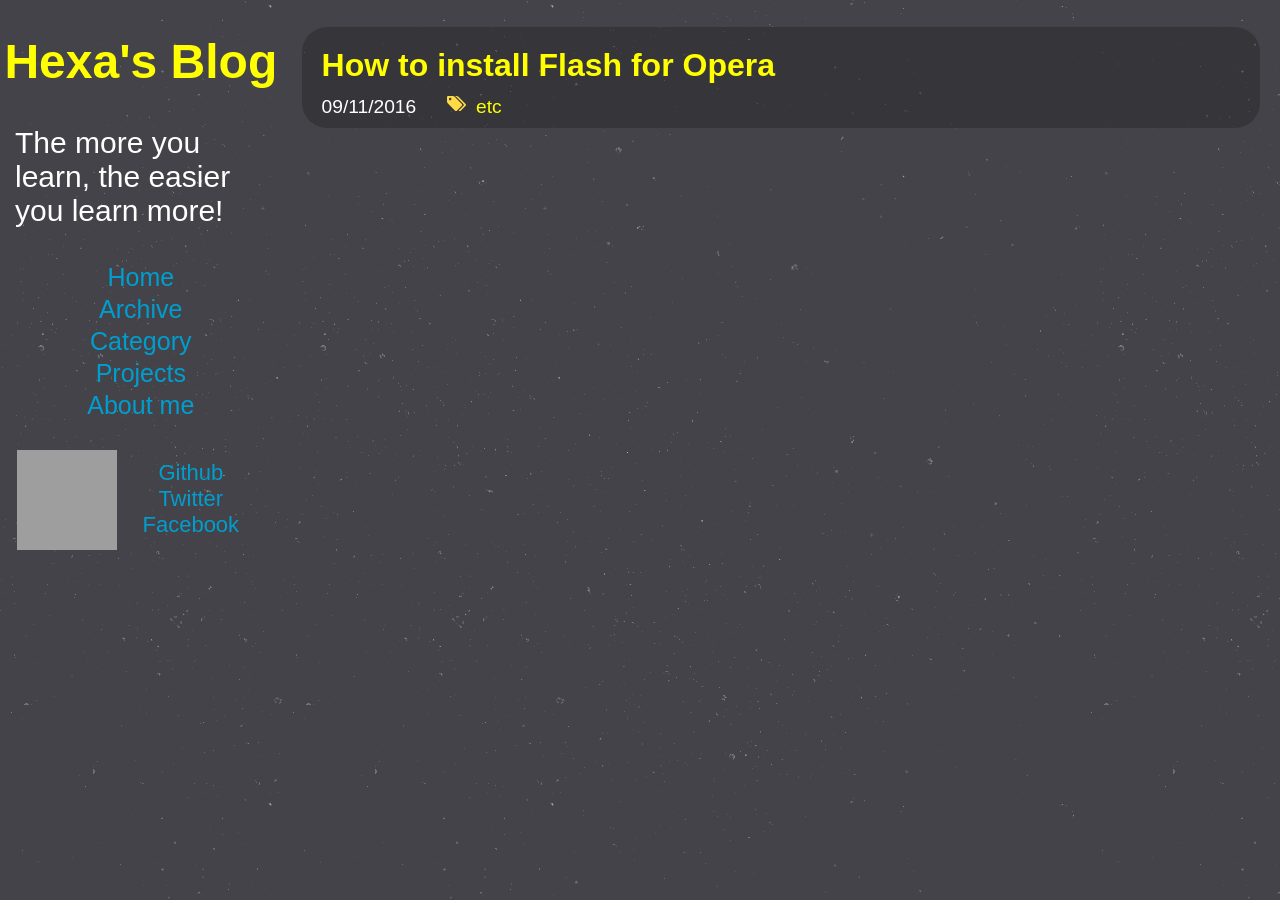
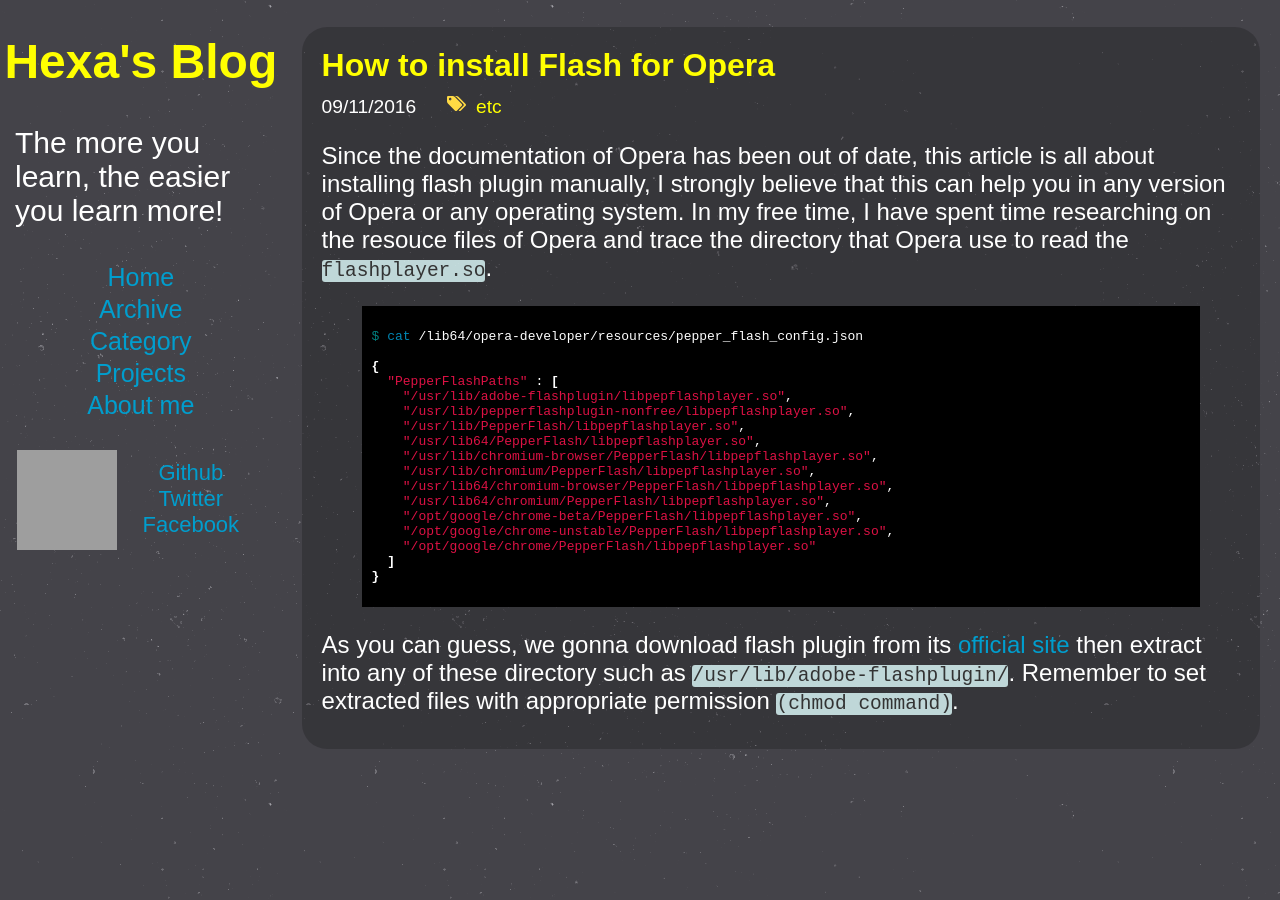
Before and after one commit to nguyenvinhlinh/nguyenvinhlinh.github.io, a Jekyll site: the page built from _posts/2016-11-09-How-to-install-flash-for-Opera.md, in a window 1280 px wide. Built offline with Jekyll 4.4.1, drawn with Linux system fonts in a browser that asks for light colours; comment, search, counter and statistics services are not loaded; grey boxes are pictures that could not be loaded.

Commit message:
Applyig disqus

```diff
--- a/_config.yml
+++ b/_config.yml
@@ -5,7 +5,7 @@
   line in _config.yml. It will appear in your document head meta (for
   Google search results) and in your feed.xml site description.
 baseurl: "" # the subpath of your site, e.g. /blog
-url: "" # the base hostname & protocol for your site, e.g. http://example.com
+url: "http://nguyenvinhlinh.github.io" # the base hostname & protocol for your site, e.g. http://example.com
 twitter_username: "https://twitter.com/LinhNguyenV"
 github_username:  "https://github.com/nguyenvinhlinh"
 facebook_username: "https://www.facebook.com/LinkBall"
--- a/_layouts/post.html
+++ b/_layouts/post.html
@@ -14,3 +14,22 @@
     {{page.content}}
   </div>
 </post-index>
+
+
+{% if page.comments %}
+<div id="disqus_thread"></div>
+<script>
+ var disqus_config = function () {
+   this.page.url = "{{site.url}}{{page.url}}";
+   this.page.identifier = "{{page.id}}";
+ };
+ (function() {
+   var d = document, s = d.createElement('script');
+   s.src = '//nguyenvinhlin.disqus.com/embed.js';
+   s.setAttribute('data-timestamp', +new Date());
+   (d.head || d.body).appendChild(s);
+ })();
+</script>
+<noscript>Please enable JavaScript to view the <a href="https://disqus.com/?ref_noscript">comments.</a></noscript>
+
+{% endif %}
--- a/_posts/2016-11-09-How-to-install-flash-for-Opera.md
+++ b/_posts/2016-11-09-How-to-install-flash-for-Opera.md
@@ -4,4 +4,29 @@
 date: 2016-11-09 19:43:15 +0700
 categories: etc
 tag: tweak, opera, fedora
+comments: true
 ---
+Since the documentation of Opera has been out of date, this article is all about installing flash plugin manually, I strongly believe that this can help you in any version of Opera or any operating system. In my free time, I have spent time researching on the resouce files of Opera and trace the directory that Opera use to read the `flashplayer.so`.
+
+{% highlight shell %}
+$ cat /lib64/opera-developer/resources/pepper_flash_config.json
+
+{
+  "PepperFlashPaths" : [
+    "/usr/lib/adobe-flashplugin/libpepflashplayer.so",
+    "/usr/lib/pepperflashplugin-nonfree/libpepflashplayer.so",
+    "/usr/lib/PepperFlash/libpepflashplayer.so",
+    "/usr/lib64/PepperFlash/libpepflashplayer.so",
+    "/usr/lib/chromium-browser/PepperFlash/libpepflashplayer.so",
+    "/usr/lib/chromium/PepperFlash/libpepflashplayer.so",
+    "/usr/lib64/chromium-browser/PepperFlash/libpepflashplayer.so",
+    "/usr/lib64/chromium/PepperFlash/libpepflashplayer.so",
+    "/opt/google/chrome-beta/PepperFlash/libpepflashplayer.so",
+    "/opt/google/chrome-unstable/PepperFlash/libpepflashplayer.so",
+    "/opt/google/chrome/PepperFlash/libpepflashplayer.so"
+  ]
+}
+
+{% endhighlight %}
+
+As you can guess, we gonna download flash plugin from its [official site](https://get.adobe.com/flashplayer/) then extract into any of these directory such as `/usr/lib/adobe-flashplugin/`. Remember to set extracted files with appropriate permission `(chmod command)`.
```
